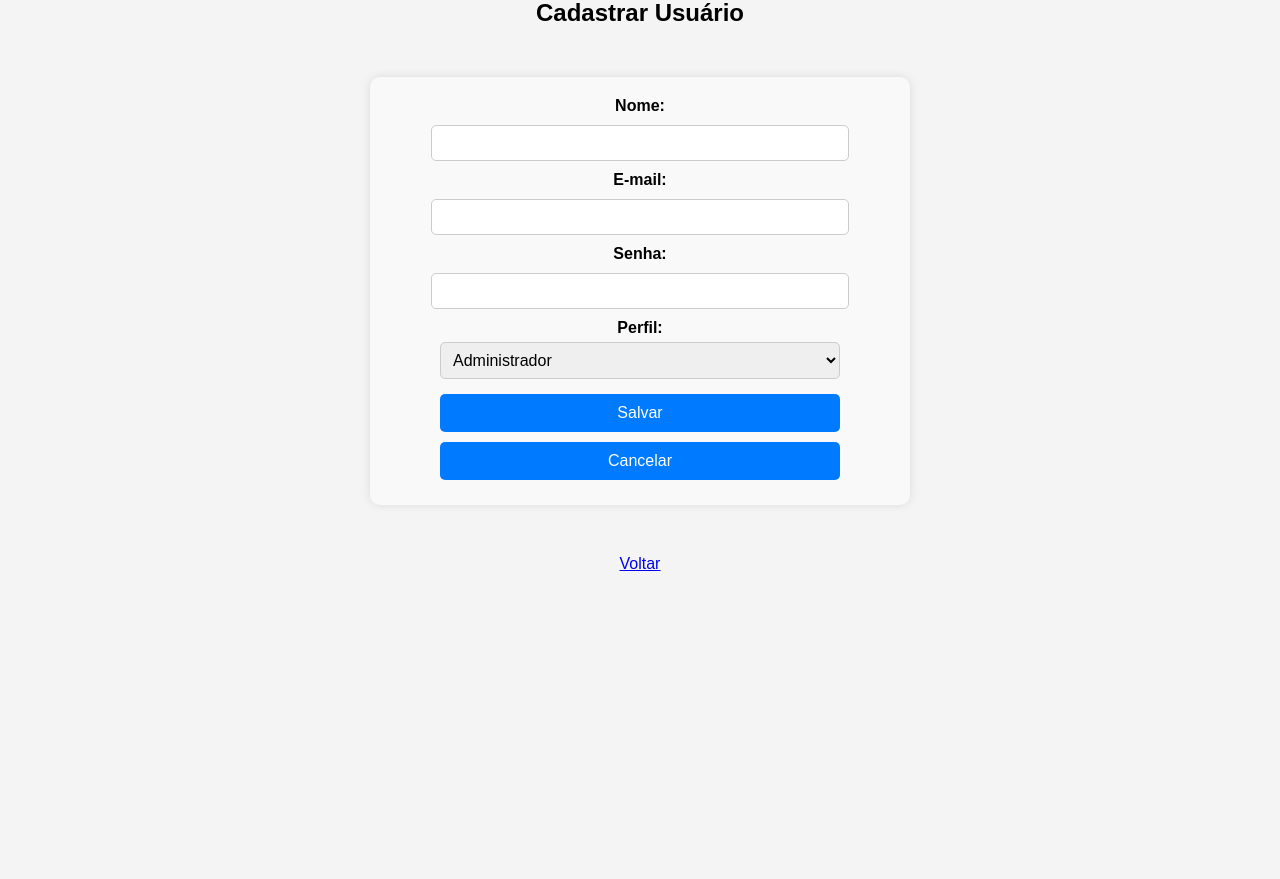
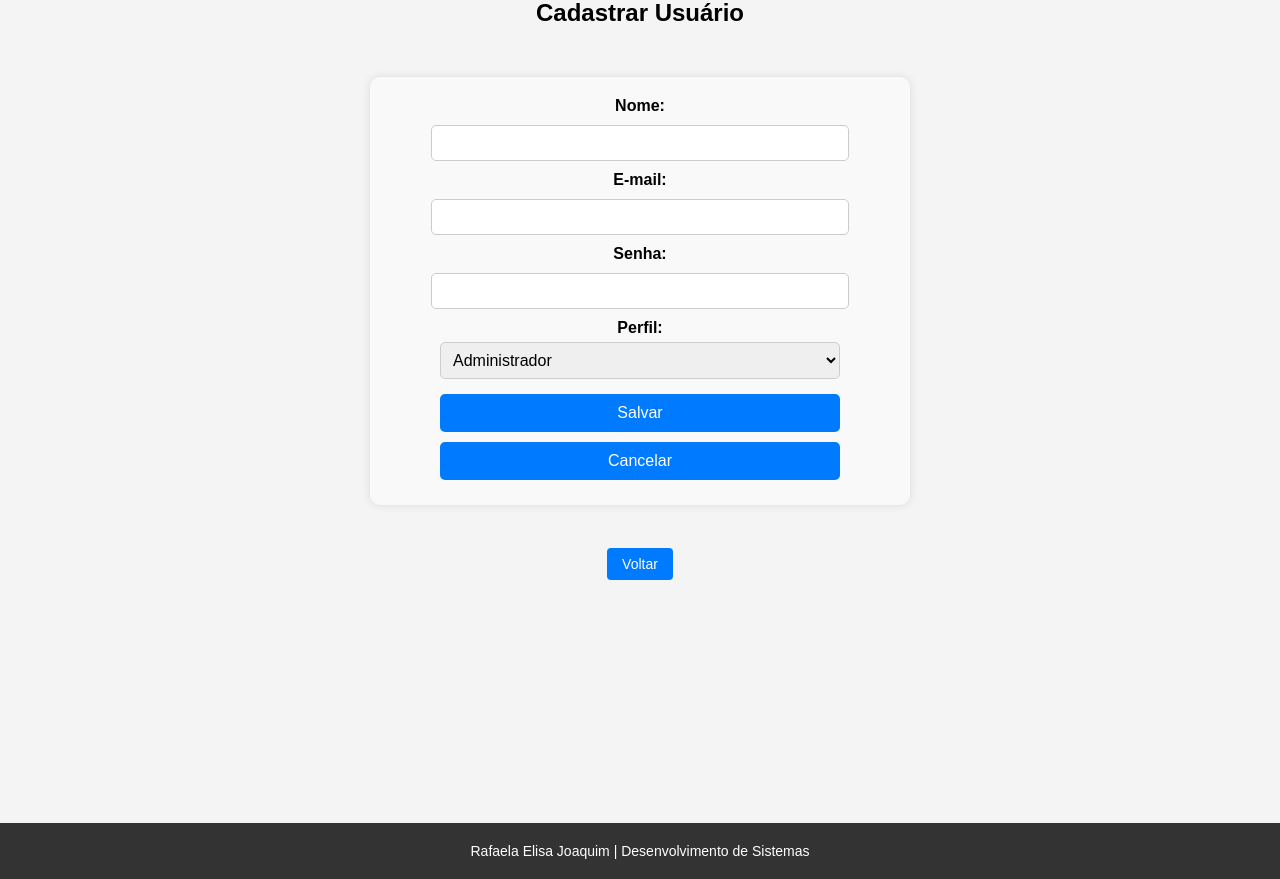
Before and after one commit to rafaelaelisajoaquim/Rafaela_Joaquim_prova, a PHP site: page /cadastro_usuario.php in a window 1280 px wide. Shown: the part 21-900 px from the top of the page. Before the commit the page ends 592 px from the top, so only its background shows below. Run offline with PHP 8.4, Linux system fonts and the light colour scheme; a user stored in the database is signed in.

Commit message:
Cadastra Usuário
Cadastra um novo usuário (adicionado estilização da página).

```diff
--- a/cadastro_usuario.php
+++ b/cadastro_usuario.php
@@ -37,6 +37,48 @@
     <meta name="viewport" content="width=device-width, initial-scale=1.0">
     <title> Cadastrar Usuário </title>
     <link rel="stylesheet" href="styles.css">
+    <style>
+        body {
+            font-family: Arial, sans-serif;
+            background-color: #f4f4f4;
+            text-align: center;
+            position: relative;
+            min-height: 100vh;
+            margin: 0;
+            padding: 0;
+            padding-bottom: 80px;
+        }
+
+        .voltar{
+            padding: 8px 15px;
+            background-color: #007bff;
+            color: white;
+            border: none;
+            border-radius: 4px;
+            font-size: 14px;
+            font-family: Arial, sans-serif;
+            text-decoration: none;
+        }
+
+        .footer {
+            background-color: #333;
+            padding: 20px;
+            margin-top: 30px;
+            width: 100%;
+            box-sizing: border-box;
+            margin-bottom: 0;
+            position: absolute;
+            bottom: 0;
+            left: 0;
+        }
+
+        .footer p {
+            text-align: center;
+            color: white;
+            margin: 0;
+            font-size: 14px;
+        }
+    </style>
 </head>
 <body>
     <h2> Cadastrar Usuário </h2>
@@ -62,6 +104,9 @@
         <button type="reset"> Cancelar </button>
     </form>
 
-    <a href="principal.php"> Voltar </a>
+    <a class="voltar" href="principal.php">Voltar</a>
+    <footer class="footer">
+    <p>Rafaela Elisa Joaquim | Desenvolvimento de Sistemas</p>
+    </footer>
 </body>
 </html>
```
